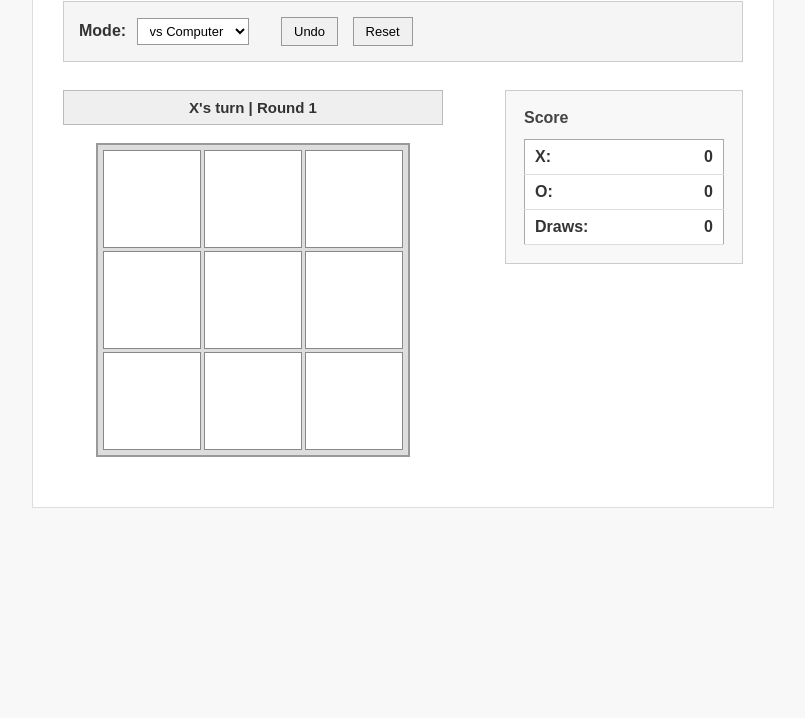
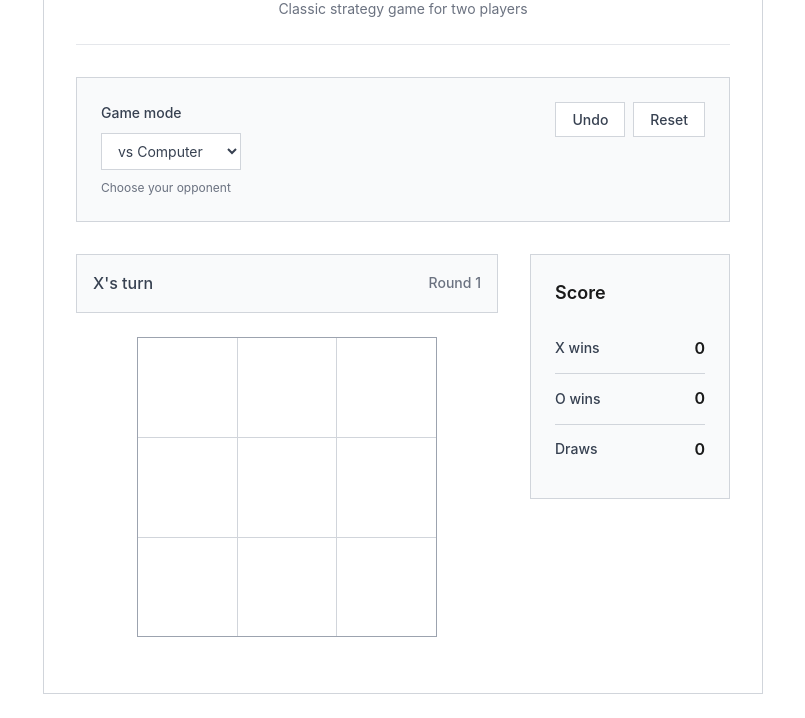
Before and after one commit to Lushegtech/vanilla-ticktacktoe, a plain HTML site: page index.html in a window 1280 px wide. Shown: the part 112-830 px from the top of the page, without its empty margins (237-1042 px from the left). Before the commit the page ends 800 px from the top, so only its background shows below. Drawn offline with Linux system fonts and the light colour scheme.

Commit message:
refactor: redesign with minimal, production-ready styling

```diff
--- a/index.html
+++ b/index.html
@@ -1,55 +1,75 @@
 <!DOCTYPE html>
-<html>
+<html lang="en">
 <head>
   <meta charset="utf-8">
+  <meta name="viewport" content="width=device-width, initial-scale=1">
   <title>Tic Tac Toe</title>
   <link rel="stylesheet" href="style.css">
 </head>
 
 <body>
-  <div class="container">
+  <main class="container">
+    <header class="site-header">
       <h1>Tic Tac Toe</h1>
+      <p class="tagline">Classic strategy game for two players</p>
+    </header>
 
-    <div class="controls">
-      <label>Mode:
-        <select id="mode">
+    <section class="controls" aria-label="Game controls">
+      <div class="control-group">
+        <label for="mode">Game mode</label>
+        <select id="mode" aria-describedby="mode-help">
           <option value="cpu">vs Computer</option>
           <option value="friend">vs Friend</option>
         </select>
-      </label>
-      <button id="undo">Undo</button>
-      <button id="reset">Reset</button>
+        <span id="mode-help" class="help-text">Choose your opponent</span>
+      </div>
+      <div class="button-group">
+        <button type="button" id="undo" aria-label="Undo last move">Undo</button>
+        <button type="button" id="reset" aria-label="Reset game">Reset</button>
+      </div>
+    </section>
+
+    <section class="game-area">
+      <div class="game">
+        <div class="status" role="status" aria-live="polite">
+          <span id="status">X's turn</span>
+          <span class="round-info">Round <span id="round">1</span></span>
         </div>
 
-    <div class="game">
-      <div class="status">
-        <span id="status">X's turn</span> | Round <span id="round">1</span>
+        <div id="board" class="board" role="grid" aria-label="Tic tac toe game board">
+          <button type="button" class="cell" data-cell="0" aria-label="Cell 1, empty" role="gridcell"></button>
+          <button type="button" class="cell" data-cell="1" aria-label="Cell 2, empty" role="gridcell"></button>
+          <button type="button" class="cell" data-cell="2" aria-label="Cell 3, empty" role="gridcell"></button>
+          <button type="button" class="cell" data-cell="3" aria-label="Cell 4, empty" role="gridcell"></button>
+          <button type="button" class="cell" data-cell="4" aria-label="Cell 5, empty" role="gridcell"></button>
+          <button type="button" class="cell" data-cell="5" aria-label="Cell 6, empty" role="gridcell"></button>
+          <button type="button" class="cell" data-cell="6" aria-label="Cell 7, empty" role="gridcell"></button>
+          <button type="button" class="cell" data-cell="7" aria-label="Cell 8, empty" role="gridcell"></button>
+          <button type="button" class="cell" data-cell="8" aria-label="Cell 9, empty" role="gridcell"></button>
         </div>
 
-      <div id="board" class="board">
-        <div class="cell" data-cell="0"></div>
-        <div class="cell" data-cell="1"></div>
-        <div class="cell" data-cell="2"></div>
-        <div class="cell" data-cell="3"></div>
-        <div class="cell" data-cell="4"></div>
-        <div class="cell" data-cell="5"></div>
-        <div class="cell" data-cell="6"></div>
-        <div class="cell" data-cell="7"></div>
-        <div class="cell" data-cell="8"></div>
+        <button type="button" id="next" class="primary-button" style="display:none">Start next round</button>
       </div>
 
-      <button id="next" style="display:none">Next Round</button>
+      <aside class="sidebar" aria-label="Score tracking">
+        <h2>Score</h2>
+        <dl class="score-list">
+          <div class="score-item">
+            <dt>X wins</dt>
+            <dd id="scoreX">0</dd>
           </div>
-
-    <div class="sidebar">
-      <h3>Score</h3>
-      <table>
-        <tr><td>X:</td><td id="scoreX">0</td></tr>
-        <tr><td>O:</td><td id="scoreO">0</td></tr>
-        <tr><td>Draws:</td><td id="scoreD">0</td></tr>
-      </table>
+          <div class="score-item">
+            <dt>O wins</dt>
+            <dd id="scoreO">0</dd>
           </div>
+          <div class="score-item">
+            <dt>Draws</dt>
+            <dd id="scoreD">0</dd>
           </div>
+        </dl>
+      </aside>
+    </section>
+  </main>
 
   <script src="index.js"></script>
 </body>
--- a/index.js
+++ b/index.js
@@ -66,7 +66,12 @@ function createBurst(){
 function resetBoard(nextRound=false){
   board = Array(9).fill(null);
   xIsNext = true; history = []; celebrating=false; clearWinline();
-  cells.forEach(c=>{ c.innerHTML=''; });
+  cells.forEach((c, i)=>{
+    c.innerHTML='';
+    c.setAttribute('aria-label', `Cell ${i+1}, empty`);
+    c.removeAttribute('data-player');
+    c.disabled = false;
+  });
   nextBtn.style.display = 'none'; setStatus("X's turn"); roundEl.textContent = round;
 }
 
@@ -79,7 +84,13 @@ function endRound(winner){
 function placeAt(i){
   if(board[i] || celebrating) return;
   const curr = xIsNext ? 'X' : 'O';
-  board[i]=curr; cells[i].innerHTML = markHTML(curr); history.push(i); xIsNext=!xIsNext;
+  board[i]=curr;
+  cells[i].innerHTML = markHTML(curr);
+  cells[i].setAttribute('aria-label', `Cell ${i+1}, ${curr}`);
+  cells[i].setAttribute('data-player', curr);
+  cells[i].disabled = true;
+  history.push(i);
+  xIsNext=!xIsNext;
   announce(`${curr} placed at cell ${i+1}.`);
 
   const win = getWinner(board);
@@ -99,8 +110,15 @@ function placeAt(i){
 function undo(){
   if(!history.length || celebrating) return;
   const last = history.pop();
-  board[last]=null; cells[last].innerHTML=''; xIsNext=!xIsNext; setStatus(xIsNext?"X's turn":"O's turn");
-  cells[last].focus(); focusIndex=last;
+  board[last]=null;
+  cells[last].innerHTML='';
+  cells[last].setAttribute('aria-label', `Cell ${last+1}, empty`);
+  cells[last].removeAttribute('data-player');
+  cells[last].disabled = false;
+  xIsNext=!xIsNext;
+  setStatus(xIsNext?"X's turn":"O's turn");
+  cells[last].focus();
+  focusIndex=last;
 }
 
 modeSel.addEventListener('change', e=>{ mode = e.target.value; resetBoard(false); });
--- a/style.css
+++ b/style.css
@@ -1,188 +1,282 @@
-body {
-  font-family: Arial, sans-serif;
-  background: #f8f8f8;
-  color: #333;
-  margin: 0;
-  padding: 25px;
+/* Reset */
+* {
+  box-sizing: border-box;
 }
 
+/* Base styles - system font, comfortable line-height */
+body {
+  font-family: -apple-system, BlinkMacSystemFont, "Segoe UI", Roboto, "Helvetica Neue", Arial, sans-serif;
+  line-height: 1.6;
+  color: #1a1a1a;
+  background: #ffffff;
+  margin: 0;
+  padding: 24px;
+}
+
+/* Typography hierarchy via size + spacing */
+h1 {
+  font-size: 28px;
+  font-weight: 600;
+  color: #1a1a1a;
+  margin: 0 0 8px 0;
+}
+
+h2 {
+  font-size: 18px;
+  font-weight: 600;
+  color: #1a1a1a;
+  margin: 0 0 16px 0;
+}
+
+.tagline {
+  font-size: 14px;
+  color: #6b7280;
+  margin: 0;
+}
+
+/* Layout - generous whitespace, 8/16/24px scale */
 .container {
-  max-width: 680px;
+  max-width: 720px;
   margin: 0 auto;
   background: white;
-  border: 1px solid #ddd;
-  padding: 30px;
+  border: 1px solid #d1d5db;
+  padding: 32px;
 }
 
-h1 {
-  margin: 0 0 25px 0;
-  font-size: 28px;
-  font-weight: bold;
-  color: #222;
+.site-header {
+  text-align: center;
+  padding-bottom: 24px;
+  border-bottom: 1px solid #e5e7eb;
+  margin-bottom: 32px;
 }
 
-h3 {
-  margin: 0 0 12px 0;
-  font-size: 16px;
-  font-weight: bold;
-  color: #444;
+/* Controls - neutral grays, 1px borders */
+.controls {
+  margin-bottom: 32px;
+  padding: 24px;
+  background: #f9fafb;
+  border: 1px solid #d1d5db;
+  display: flex;
+  justify-content: space-between;
+  align-items: flex-start;
+  gap: 24px;
 }
 
-.controls {
-  margin-bottom: 28px;
-  padding: 15px;
-  background: #f5f5f5;
-  border: 1px solid #ccc;
+.control-group {
+  display: flex;
+  flex-direction: column;
+  gap: 8px;
 }
 
-.controls label {
-  margin-right: 18px;
-  font-weight: bold;
+.control-group label {
+  font-size: 14px;
+  font-weight: 500;
+  color: #374151;
 }
 
-select, button {
-  font-family: inherit;
-  font-size: 13px;
+.help-text {
+  font-size: 12px;
+  color: #6b7280;
 }
 
-select {
-  margin-left: 6px;
-  padding: 4px 8px;
-  border: 1px solid #999;
-  background: white;
+.button-group {
+  display: flex;
+  gap: 8px;
 }
 
+/* Forms - stacked, clear labels */
+select {
+  font-family: inherit;
+  font-size: 14px;
+  padding: 8px 12px;
+  border: 1px solid #d1d5db;
+  background: white;
+  color: #374151;
+  min-width: 140px;
+}
+
+select:focus {
+  outline: none;
+  border-color: #2563eb;
+}
+
+/* Buttons - solid primary + quiet secondary */
 button {
-  padding: 6px 12px;
-  margin-left: 10px;
-  border: 1px solid #999;
-  background: #f0f0f0;
+  font-family: inherit;
+  font-size: 14px;
+  font-weight: 500;
+  padding: 8px 16px;
+  border: 1px solid #d1d5db;
+  background: white;
+  color: #374151;
   cursor: pointer;
 }
 
 button:hover {
-  background: #e8e8e8;
+  background: #f9fafb;
 }
 
-.game {
-  float: left;
-  width: 380px;
+button:focus {
+  outline: none;
+  border-color: #2563eb;
 }
 
-.status {
-  margin-bottom: 18px;
-  font-weight: bold;
-  font-size: 15px;
-  padding: 8px;
-  background: #efefef;
-  border: 1px solid #bbb;
-  text-align: center;
+.primary-button {
+  background: #2563eb;
+  color: white;
+  border-color: #2563eb;
 }
 
+.primary-button:hover {
+  background: #1d4ed8;
+}
+
+/* Game layout - epicenter design */
+.game-area {
+  display: grid;
+  grid-template-columns: 1fr 200px;
+  gap: 32px;
+  align-items: start;
+}
+
+/* Game status */
+.status {
+  margin-bottom: 24px;
+  padding: 16px;
+  background: #f9fafb;
+  border: 1px solid #d1d5db;
+  text-align: center;
+  font-weight: 500;
+  color: #374151;
+  display: flex;
+  justify-content: space-between;
+  align-items: center;
+}
+
+.round-info {
+  font-size: 14px;
+  color: #6b7280;
+}
+
+/* Game board - the epicenter */
 .board {
   display: grid;
   grid-template-columns: repeat(3, 1fr);
-  gap: 3px;
+  gap: 1px;
   width: 300px;
   height: 300px;
-  background: #ddd;
-  padding: 5px;
-  margin: 0 auto 20px;
-  border: 2px solid #999;
+  margin: 0 auto 24px;
+  background: #d1d5db;
+  border: 1px solid #9ca3af;
 }
 
 .cell {
   background: white;
-  border: 1px solid #888;
+  border: none;
   display: flex;
   align-items: center;
   justify-content: center;
   font-size: 42px;
-  font-weight: bold;
+  font-weight: 600;
+  color: #1a1a1a;
   cursor: pointer;
 }
 
-.cell:hover {
-  background: #f9f9f9;
+.cell:hover:not(:disabled) {
+  background: #f9fafb;
+}
+
+.cell:focus {
+  outline: none;
+  background: #f3f4f6;
+  border: 2px solid #2563eb;
+}
+
+.cell:disabled {
+  cursor: not-allowed;
 }
 
 .cell.win {
-  background: #ffeeaa;
+  background: #fef3c7;
 }
 
-.sidebar {
-  float: right;
-  width: 200px;
-  margin-left: 25px;
-  background: #f8f8f8;
-  padding: 18px;
-  border: 1px solid #ccc;
+/* Single accent color for marks */
+.cell[data-player="X"] {
+  color: #2563eb;
 }
 
-table {
-  width: 100%;
-  border-collapse: collapse;
-  background: white;
-  border: 1px solid #aaa;
+.cell[data-player="O"] {
+  color: #2563eb;
 }
 
-td {
-  padding: 8px 10px;
-  border-bottom: 1px solid #ddd;
+/* Sidebar */
+.sidebar {
+  padding: 24px;
+  background: #f9fafb;
+  border: 1px solid #d1d5db;
 }
 
-td:first-child {
-  font-weight: bold;
-  width: 50px;
+.score-list {
+  margin: 0;
 }
 
-td:last-child {
-  font-weight: bold;
-  text-align: right;
+.score-item {
+  display: flex;
+  justify-content: space-between;
+  align-items: center;
+  padding: 12px 0;
+  border-bottom: 1px solid #d1d5db;
 }
 
-.container:after {
-  content: "";
-  display: table;
-  clear: both;
+.score-item:last-child {
+  border-bottom: none;
 }
 
-#next {
-  background: #0066cc;
-  color: white;
-  border-color: #0066cc;
-  font-weight: bold;
+.score-item dt {
+  font-size: 14px;
+  font-weight: 500;
+  color: #374151;
+  margin: 0;
 }
 
-#next:hover {
-  background: #0052a3;
+.score-item dd {
+  font-size: 16px;
+  font-weight: 600;
+  color: #1a1a1a;
+  margin: 0;
 }
 
-@media (max-width: 650px) {
+/* Mobile-first responsive */
+@media (max-width: 640px) {
   body {
-    padding: 15px;
+    padding: 16px;
   }
 
   .container {
-    padding: 20px;
+    padding: 24px;
   }
 
-  .game, .sidebar {
-    float: none;
-    width: 100%;
-    margin-left: 0;
+  .controls {
+    flex-direction: column;
+    gap: 16px;
   }
 
-  .sidebar {
-    margin-top: 25px;
+  .game-area {
+    grid-template-columns: 1fr;
+    gap: 24px;
   }
 
   .board {
-    width: 250px;
-    height: 250px;
+    width: 260px;
+    height: 260px;
   }
 
   .cell {
-    font-size: 32px;
+    font-size: 36px;
+  }
+
+  .status {
+    flex-direction: column;
+    gap: 8px;
   }
 }
```
Also changed, not shown: assets/image.png (added), assets/screenshot.png (deleted). Lines whose indentation alone changed are shown as unchanged.
